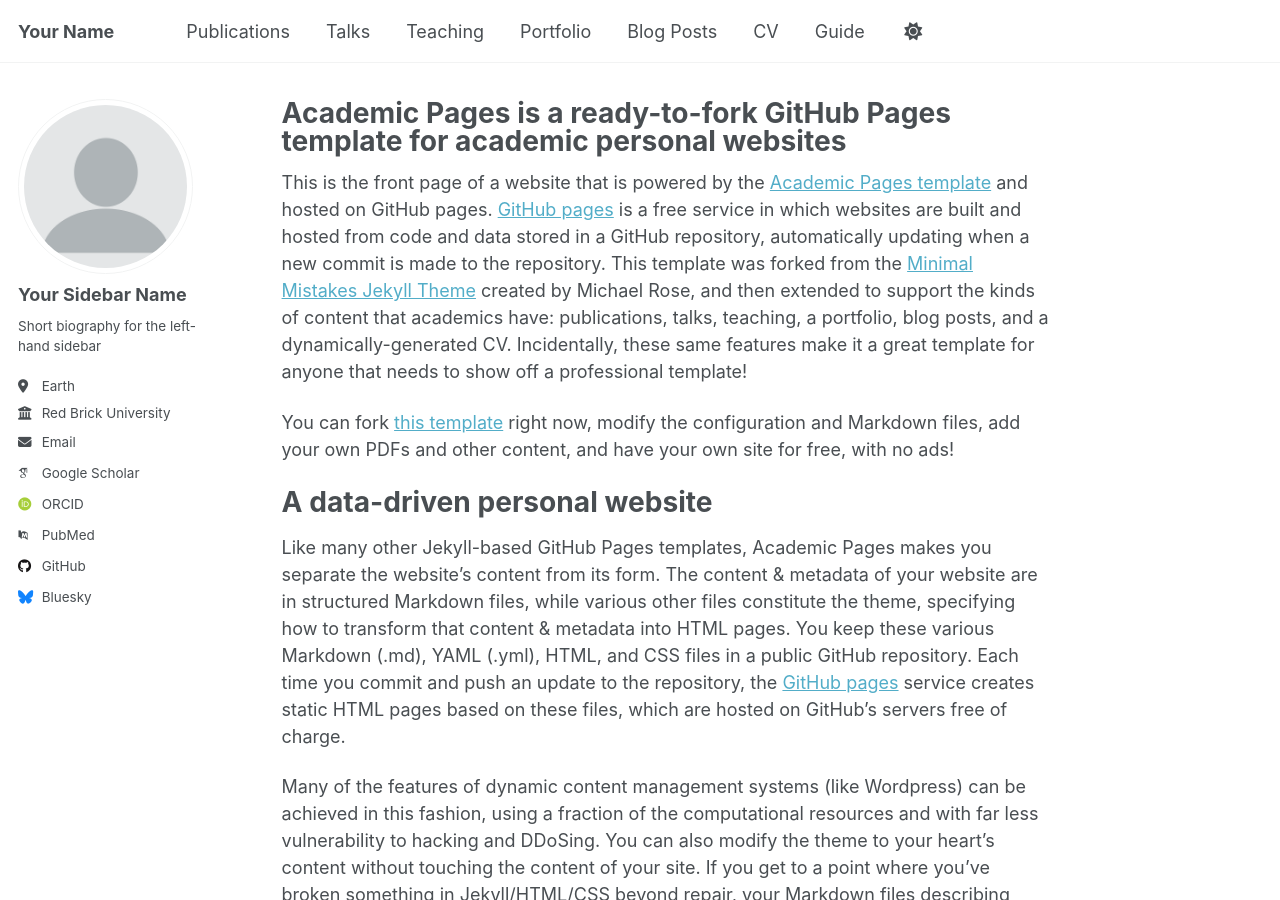
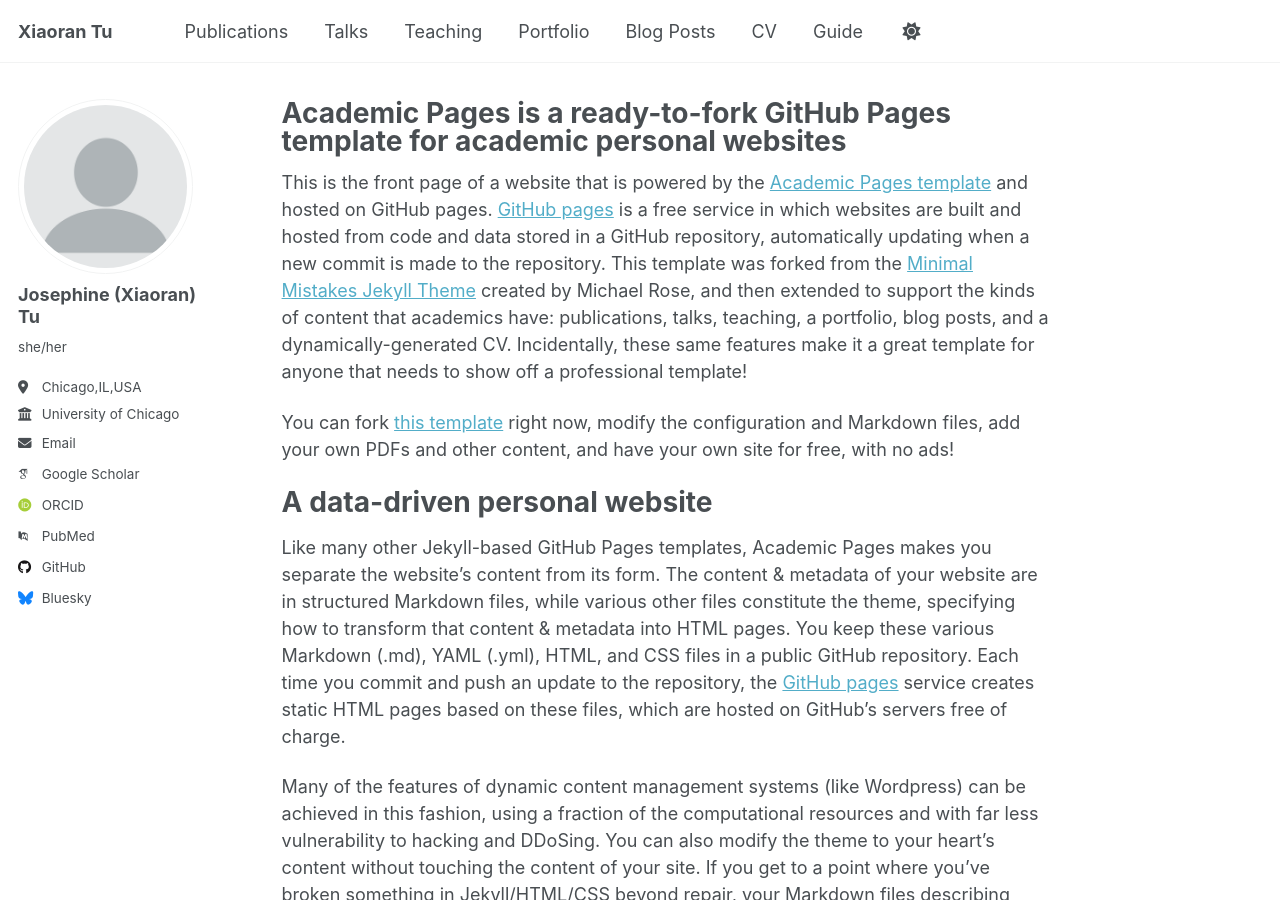
Before and after one commit to JosephineTu/josephinetu.github.io, a Jekyll site: the page built from _pages/about.md, in a window 1280 px wide and 900 px high. Built offline with Jekyll 4.4.1, drawn with Linux system fonts in a browser that asks for light colours; some web fonts are replaced; a script that is not in the unit is left out.

Commit message:
Update _config.yml

```diff
--- a/_config.yml
+++ b/_config.yml
@@ -9,7 +9,7 @@
 # Basic Site Settings
 locale                   : "en-US"
 site_theme               : "default" # Currently available options are "default", "air"
-title                    : "Your Name"
+title                    : "Xiaoran Tu"
 title_separator          : "-"
 name                     : &name "Your Name"
 description              : &description "personal description"
@@ -23,13 +23,13 @@
 author:
   # Biographic information
   avatar           : "profile.png"
-  name             : "Your Sidebar Name"
-  pronouns         : # example: "she/her"
-  bio              : "Short biography for the left-hand sidebar"
-  location         : "Earth"
-  employer         : "Red Brick University"
+  name             : "Josephine (Xiaoran) Tu"
+  pronouns         : she/her # example: "she/her"
+  bio              : ""
+  location         : "Chicago,IL,USA"
+  employer         : "University of Chicago"
   uri              : # URL
-  email            : "none@example.org"
+  email            : "xiaorantu@uchicago.edu"
 
   # Academic websites
   academia         : # URL
@@ -47,7 +47,7 @@
   bitbucket        : # Username - Update with your username on the site
   codepen          : # Username
   dribbble         : # Username
-  github           : "academicpages"
+  github           : "https://github.com/JosephineTu"
   kaggle           : # Username
   stackoverflow    : # User number or user number and name (i.e., use "1" or "1/jeff-atwood")
 
```
